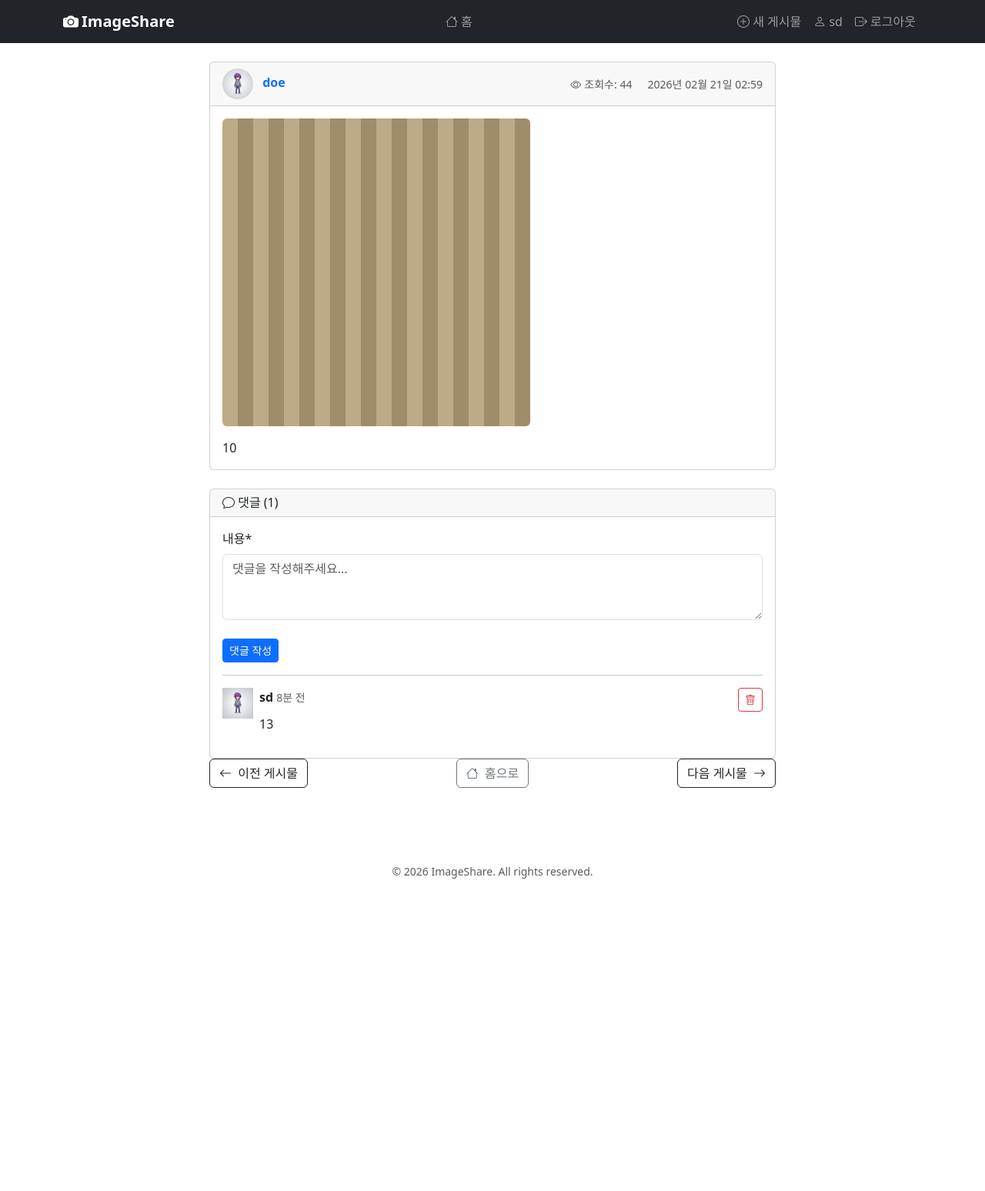
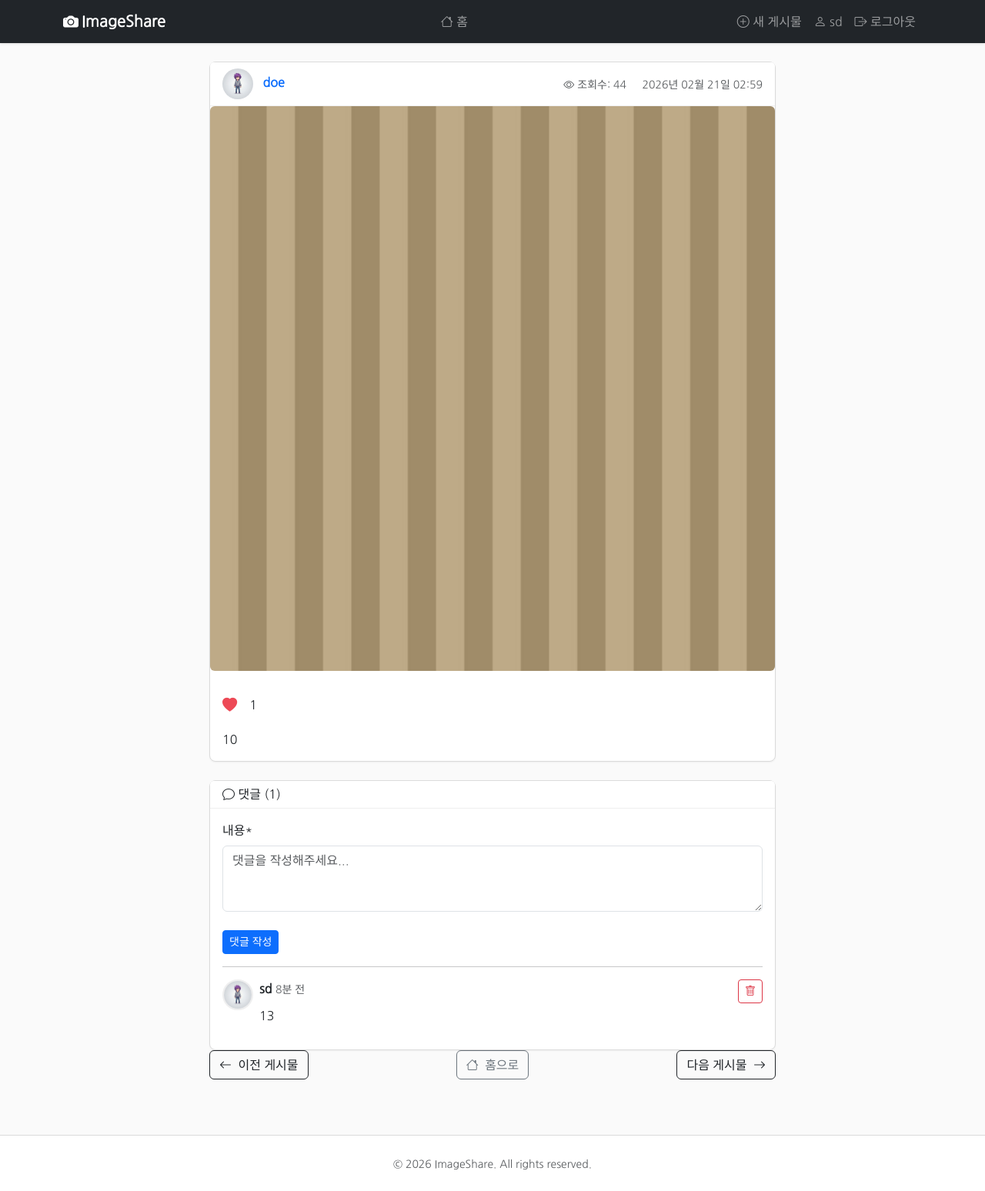
Before and after one commit to sigmadream/practice-django-sharegram-code, a Django app: page /post/10/ in a window 1280 px wide. Shown: the whole page at 77% size. Before the commit the page ends 1142 px from the top, so only its background shows below. Run offline with Django 5.2, Linux system fonts and the light colour scheme; a user stored in the database is signed in; data comes from the database, SQL or seed files in the repository; both versions use the stored data as it was after the commit; some libraries are stand-ins or nearby versions.

Commit message:
feat: 좋아요 완성

```diff
--- a/posts/models.py
+++ b/posts/models.py
@@ -79,3 +79,18 @@ class Comment(models.Model):
 
     def __str__(self):
         return f"{self.user.username}: {self.content[:30]}"
+
+class Like(models.Model):
+    user = models.ForeignKey(User, on_delete=models.CASCADE, related_name='likes')
+    post = models.ForeignKey(Post, on_delete=models.CASCADE, related_name='likes')
+    created_at = models.DateTimeField(auto_now_add=True)
+
+    class Meta:
+        constraints = [
+            models.UniqueConstraint(fields=['user', 'post'], name='unique_like')
+        ]
+        verbose_name = '좋아요'
+        verbose_name_plural = '좋아요'
+
+    def __str__(self):
+        return f'{self.user.username} → {self.post.content[:20]}'
--- a/posts/templates/posts/post_detail.html
+++ b/posts/templates/posts/post_detail.html
@@ -20,11 +20,25 @@
                     </div>
                 </div>
             </div>
+            {% if post.image %}
+            <img src="{{ post.image.url }}" alt="게시물 이미지" class="img-fluid rounded mb-3">
+            {% endif %}
             <div class="card-body">
-                {% if post.image %}
-                <img src="{{ post.image.url }}" alt="게시물 이미지" class="img-fluid rounded mb-3">
-                {% endif %}
-                <p class="card-text">{{ post.content }}</p>
+                <div class="d-flex align-items-right gap-3 mb-2">
+                    {% if user.is_authenticated %}
+                    <form class="like-form d-inline" data-post-id="{{ post.pk }}"
+                        action="{% url 'posts:like_toggle' post.pk %}" method="POST">
+                        {% csrf_token %}
+                        <button type="submit" class="btn-like">
+                            <i class="bi {% if is_liked %} bi-heart-fill {% else %} bi-heart {% endif %}"></i>
+                        </button>
+                    </form>
+                    {% else %}
+                    <i class="bi bi-heart"></i>
+                    {% endif %}
+                    <span class="like-count">{{ like_count }}</span>
+                </div>
+                <p class="card-text mt-3">{{ post.content }}</p>
             </div>
             {% if user == post.user %}
             <div class="card-footer d-flex justify-content-end">
@@ -109,3 +123,28 @@
 
 </div>
 {% endblock %}
+
+<!-- 좋아요 버튼 AJAX -->
+{% block extra_js %}
+<script>
+    $(document).on('submit', '.like-form', function (e) {
+        e.preventDefault();
+        var $form = $(this);
+        $.ajax({
+            url: $form.attr('action'),
+            type: 'POST',
+            data: $form.serialize(),
+            headers: { 'X-Requested-With': 'XMLHttpRequest' },
+            success: function (data) {
+                var $icon = $form.find('i');
+                if (data.liked) {
+                    $icon.removeClass('bi-heart').addClass('bi-heart-fill text-danger');
+                } else {
+                    $icon.removeClass('bi-heart-fill text-danger').addClass('bi-heart');
+                }
+                $form.closest('.card-body').find('.like-count').text(data.like_count);
+            }
+        });
+    });
+</script>
+{% endblock %}
--- a/posts/urls.py
+++ b/posts/urls.py
@@ -12,7 +12,7 @@ urlpatterns = [
     path('post/<int:pk>/update/', views.post_update, name='post_update'),
     path('post/<int:pk>/delete/', views.post_delete, name='post_delete'),
     path('comment/<int:pk>/delete/', views.comment_delete, name='comment_delete'),
-    # path('post/<int:pk>/like/', views.like_toggle, name='like_toggle'),
+    path('post/<int:pk>/like/', views.like_toggle, name='like_toggle'),
     # path('follow/<str:username>/', views.follow_toggle, name='follow_toggle'),
     # path('following/', views.following_feed, name='following_feed'),
     path('load-more/', views.load_more_posts, name='load_more_posts'),
--- a/posts/views.py
+++ b/posts/views.py
@@ -9,13 +9,10 @@ from django.core.paginator import EmptyPage, PageNotAnInteger, Paginator
 from django.http import JsonResponse
 from django.shortcuts import get_object_or_404, redirect, render
 from django.template.loader import render_to_string
-from django.contrib.auth.models import User
-from django.db.models import Q
 from django.views.decorators.http import require_POST
 from PIL import Image
-# from links.models import Link
 from .forms import PostForm, CommentForm
-from .models import Post, Comment
+from .models import Post, Comment, Like
 
 
 def generate_random_image():
@@ -63,9 +60,9 @@ def post_detail(request, pk):
             return redirect('posts:post_detail', pk=pk)
     else:
         comment_form = CommentForm()
-    # is_liked = False
-    # if request.user.is_authenticated:
-    #     is_liked = Like.objects.filter(user=request.user, post=post).exists()
+    is_liked = False
+    if request.user.is_authenticated:
+        is_liked = Like.objects.filter(user=request.user, post=post).exists()
     # is_following = False
     # if request.user.is_authenticated and request.user != post.user:
     #     is_following = Follow.objects.filter(follower=request.user, following=post.user).exists()
@@ -76,9 +73,9 @@ def post_detail(request, pk):
     context = {
         'post': post,
         'comment_form': comment_form,
-        # 'is_liked': is_liked,
+        'is_liked': is_liked,
+        'like_count': post.likes.count(),
         # 'is_following': is_following,
-        # 'like_count': post.likes.count(),
         'prev_post': prev_post,
         'next_post': next_post,
     }
@@ -172,3 +169,18 @@ def load_more_posts(request):
     html = render_to_string('posts/includes/post_card.html',
                             {'posts': page_obj}, request=request)
     return JsonResponse({'html': html, 'has_next': page_obj.has_next()})
+
+@login_required
+@require_POST
+def like_toggle(request, pk):
+    post = get_object_or_404(Post, pk=pk)
+    like, created = Like.objects.get_or_create(user=request.user, post=post)
+    if not created:
+        like.delete()
+        liked = False
+    else:
+        liked = True
+    like_count = post.likes.count()
+    if request.headers.get('X-Requested-With') == 'XMLHttpRequest':
+        return JsonResponse({'liked': liked, 'like_count': like_count})
+    return redirect('posts:post_detail', pk=pk)
--- /dev/null
+++ b/static/css/style.css
@@ -0,0 +1,160 @@
+/* Base Styles */
+body {
+    font-family: 'Nanum Gothic', sans-serif;
+    background-color: #fafafa;
+    color: #262626;
+}
+
+/* Navbar */
+.navbar {
+    box-shadow: 0 1px 3px rgba(0, 0, 0, 0.12);
+}
+
+/* Card Styles */
+.card {
+    border: 1px solid #dbdbdb;
+    border-radius: 8px;
+    box-shadow: 0 1px 2px rgba(0, 0, 0, 0.05);
+    transition: box-shadow 0.2s ease;
+}
+
+.card:hover {
+    box-shadow: 0 2px 8px rgba(0, 0, 0, 0.1);
+}
+
+.card-img-top {
+    object-fit: cover;
+    border-radius: 8px 8px 0 0;
+}
+
+.card-header {
+    background-color: #fff;
+    border-bottom: 1px solid #efefef;
+}
+
+/* Profile Image */
+.profile-img {
+    width: 40px;
+    height: 40px;
+    border-radius: 50%;
+    object-fit: cover;
+    border: 2px solid #efefef;
+}
+
+.profile-img-lg {
+    width: 150px;
+    height: 150px;
+    border-radius: 50%;
+    object-fit: cover;
+    border: 3px solid #dbdbdb;
+}
+
+/* Post Image */
+.post-img {
+    max-height: 600px;
+    object-fit: cover;
+    width: 100%;
+}
+
+/* Post Card */
+.post-card-header {
+    display: flex;
+    align-items: center;
+    padding: 12px 16px;
+}
+
+.post-card-header .username {
+    font-weight: 600;
+    color: #262626;
+    text-decoration: none;
+}
+
+.post-card-header .username:hover {
+    text-decoration: underline;
+}
+
+.post-card-actions {
+    padding: 8px 16px;
+}
+
+/* Link Preview Card */
+.link-card-img {
+    max-height: 200px;
+    object-fit: cover;
+    width: 100%;
+    border-radius: 8px 8px 0 0;
+}
+
+/* Like Button */
+.btn-like {
+    border: none;
+    background: none;
+    cursor: pointer;
+    padding: 0;
+    font-size: 1.2rem;
+    transition: transform 0.15s ease;
+}
+
+.btn-like:hover {
+    transform: scale(1.1);
+}
+
+.btn-like .bi-heart-fill {
+    color: #ed4956;
+}
+
+/* Follow Button */
+.btn-follow {
+    min-width: 100px;
+}
+
+/* Sticky Sidebar */
+.sidebar-sticky {
+    position: sticky;
+    top: 80px;
+}
+
+/* Loading Spinner */
+.loading-spinner {
+    display: none;
+    text-align: center;
+    padding: 20px;
+}
+
+/* Comment Section */
+.comment-item {
+    padding: 8px 0;
+}
+
+.comment-item .comment-author {
+    font-weight: 600;
+    color: #262626;
+    text-decoration: none;
+}
+
+.comment-item .comment-author:hover {
+    text-decoration: underline;
+}
+
+/* Alert Messages */
+.alert {
+    border-radius: 8px;
+}
+
+/* Form Styles */
+.form-control:focus {
+    border-color: #0095f6;
+    box-shadow: 0 0 0 0.2rem rgba(0, 149, 246, 0.15);
+}
+
+/* Auth Pages */
+.auth-card {
+    max-width: 400px;
+    margin: 0 auto;
+}
+
+/* Footer */
+footer {
+    border-top: 1px solid #dbdbdb;
+    background-color: #fff;
+}
```
Also changed, not shown: templates/base.html (+7 -2 lines), db.sqlite3, posts/migrations/0003_like.py (added).
